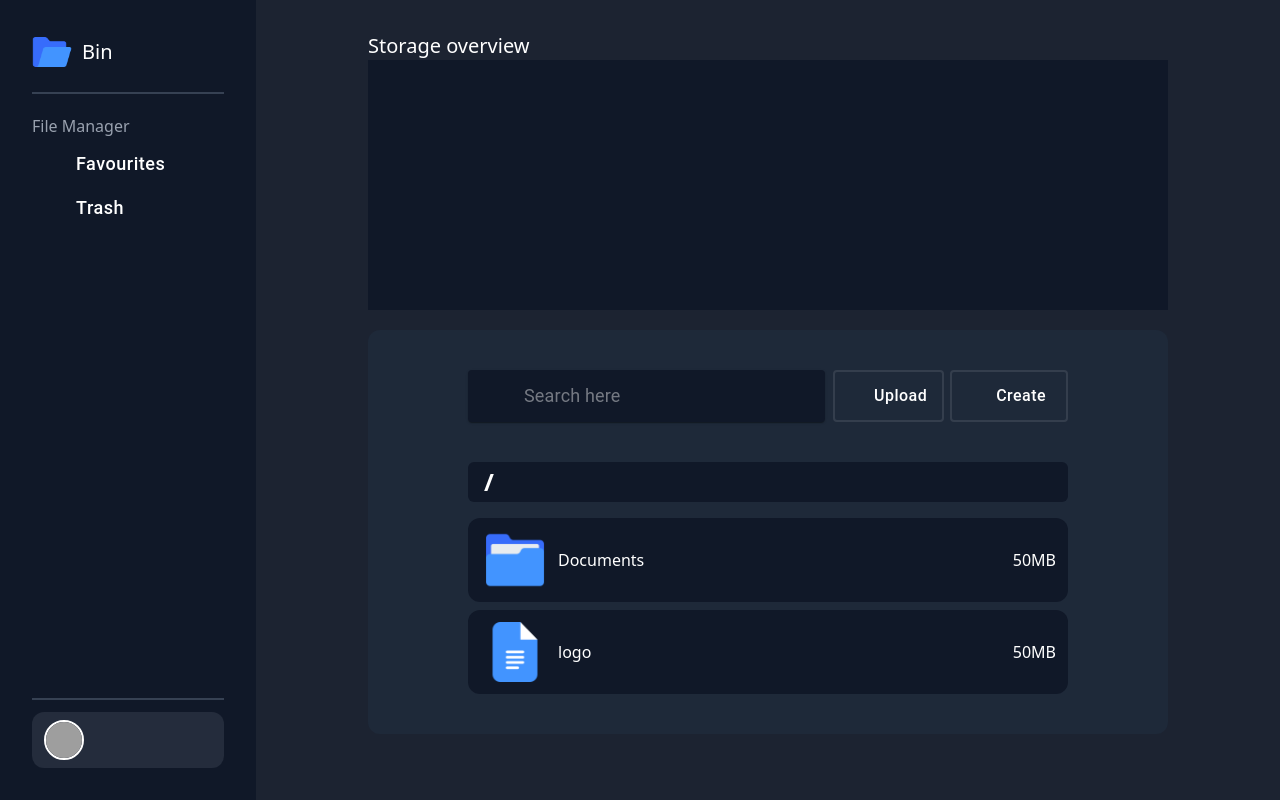
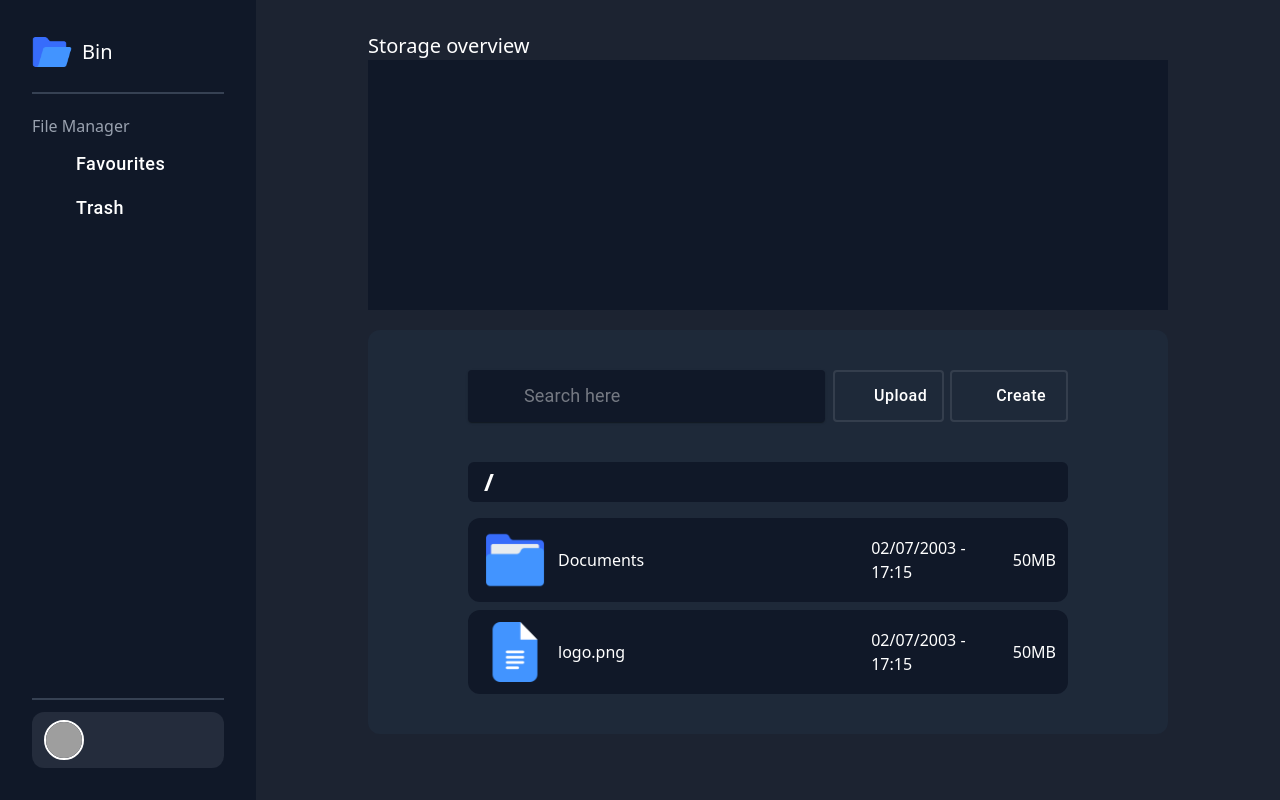
Before and after one commit to AnishDhomase/Bin, a React (Vite) app in the folder Frontend/: page /dashboard/1 in a window 1280 px wide. Built offline with nearby package versions, Linux system fonts and the light colour scheme; grey boxes are pictures that could not be loaded; some icons are missing.

Commit message:
feat(Frontend): Add file/folder last modified feature placeholder.

```diff
--- a/Frontend/src/components/DashboardMain.jsx
+++ b/Frontend/src/components/DashboardMain.jsx
@@ -76,14 +76,14 @@ const filesData = [
   },
   {
     id: "11",
-    name: "logo",
+    name: "logo.png",
     ext: "png",
     parentId: null,
     isFolder: false,
   },
   {
     id: "12",
-    name: "todo",
+    name: "todo.txt",
     ext: "txt",
     parentId: 1,
     isFolder: false,
--- a/Frontend/src/components/FileFolder.jsx
+++ b/Frontend/src/components/FileFolder.jsx
@@ -74,9 +74,12 @@ const FileFolder = ({ file, setDirectory }) => {
       onMouseUp={handleMouseUp}
       className="flex items-center text-white gap-2 bg-gray-900 justify-between p-3 rounded-xl cursor-pointer hover:bg-[#1018289a] active:bg-[#66ff7011]"
     >
+      <span className="flex items-center text-white gap-2 w-[400px]">
+        <FileFolderLogo isFolder={file.isFolder} />
+        {truncateBaseName(file.name, 25)}
+      </span>
       <span className="flex items-center text-white gap-2">
-        <FileFolderLogo isFolder={file.isFolder} />
-        {file.name}
+        02/07/2003 - 17:15
       </span>
       <span className="flex items-center text-white gap-2">50MB</span>
     </li>
@@ -84,3 +87,17 @@ const FileFolder = ({ file, setDirectory }) => {
 };
 
 export default FileFolder;
+
+function truncateBaseName(fullName, maxBaseLen) {
+  const dot = fullName.lastIndexOf(".");
+  const hasExt = dot > 0 && dot < fullName.length - 1;
+  const base = hasExt ? fullName.slice(0, dot) : fullName;
+  const ext = hasExt ? fullName.slice(dot) : "";
+
+  if (base.length <= maxBaseLen) {
+    return fullName;
+  }
+
+  const truncated = base.slice(0, maxBaseLen) + "..." + ext;
+  return truncated;
+}
--- a/Frontend/src/utils/MUICustomStyles.js
+++ b/Frontend/src/utils/MUICustomStyles.js
@@ -19,7 +19,7 @@ export const textFieldSx = {
   "& .MuiInput-underline:hover": {
     borderBottomColor: "#4294FF",
   },
-  "& .MuiInput-underline:after": {
+  "& .MuiInput-underline:hover:after": {
     borderBottomColor: "#4294FF",
   },
 };
```
